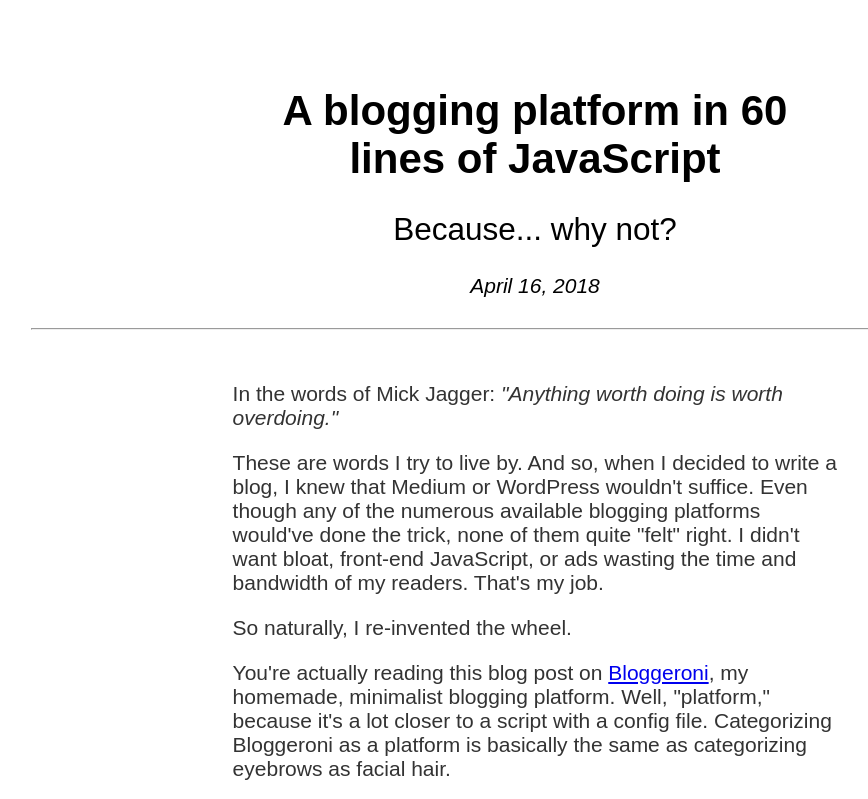
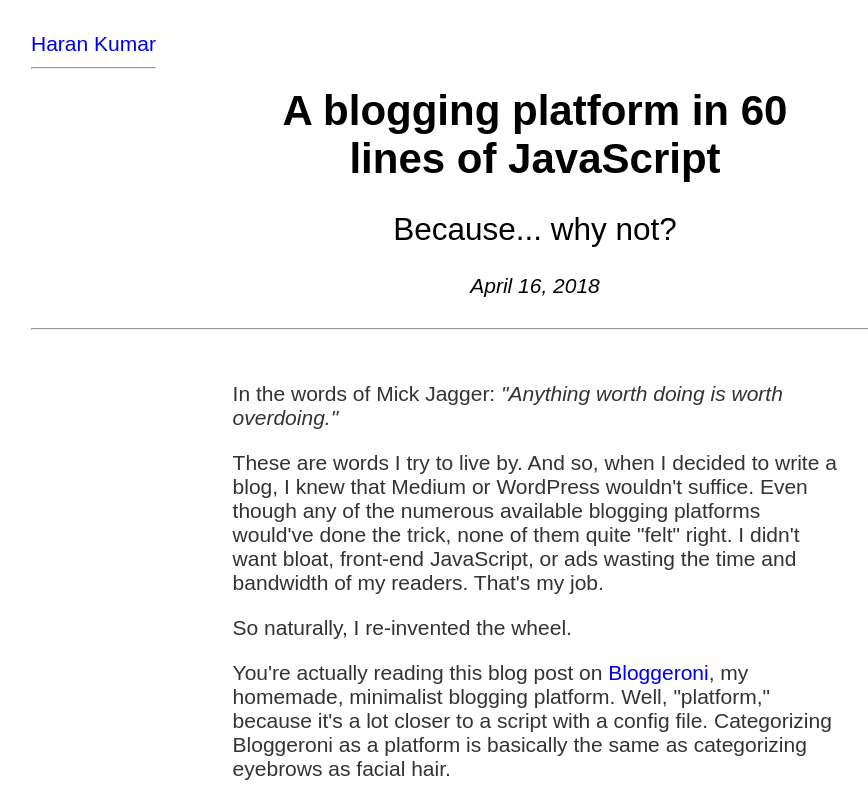
Before and after one commit to harankumar/harankumar.github.io, a plain HTML site: page post-bloggeroni.html in a window 1280 px wide. Shown: the top 799 px of the page, without its empty margins (105-973 px from the left). Drawn offline with Linux system fonts and the light colour scheme.

Commit message:
Fix issues with backlink

```diff
--- a/assets/post.css
+++ b/assets/post.css
@@ -18,6 +18,10 @@ h2 {
     font-weight: normal;
 }
 
+a {
+    text-decoration: none;
+}
+
 article {
     padding: 2% 20% 5%;
     color: #333;
--- a/post-bloggeroni.html
+++ b/post-bloggeroni.html
@@ -6,6 +6,16 @@
     <link rel="stylesheet" href="./assets/post.css">
 </head>
 <body>
+
+<div style="float: left">
+    <br>
+    <a href="index.html" id="byline">
+        Haran Kumar
+    </a>
+    <hr>
+</div>
+
+
 
 <div id="top">
     <h1>A blogging platform in 60 lines of JavaScript</h1>
```
